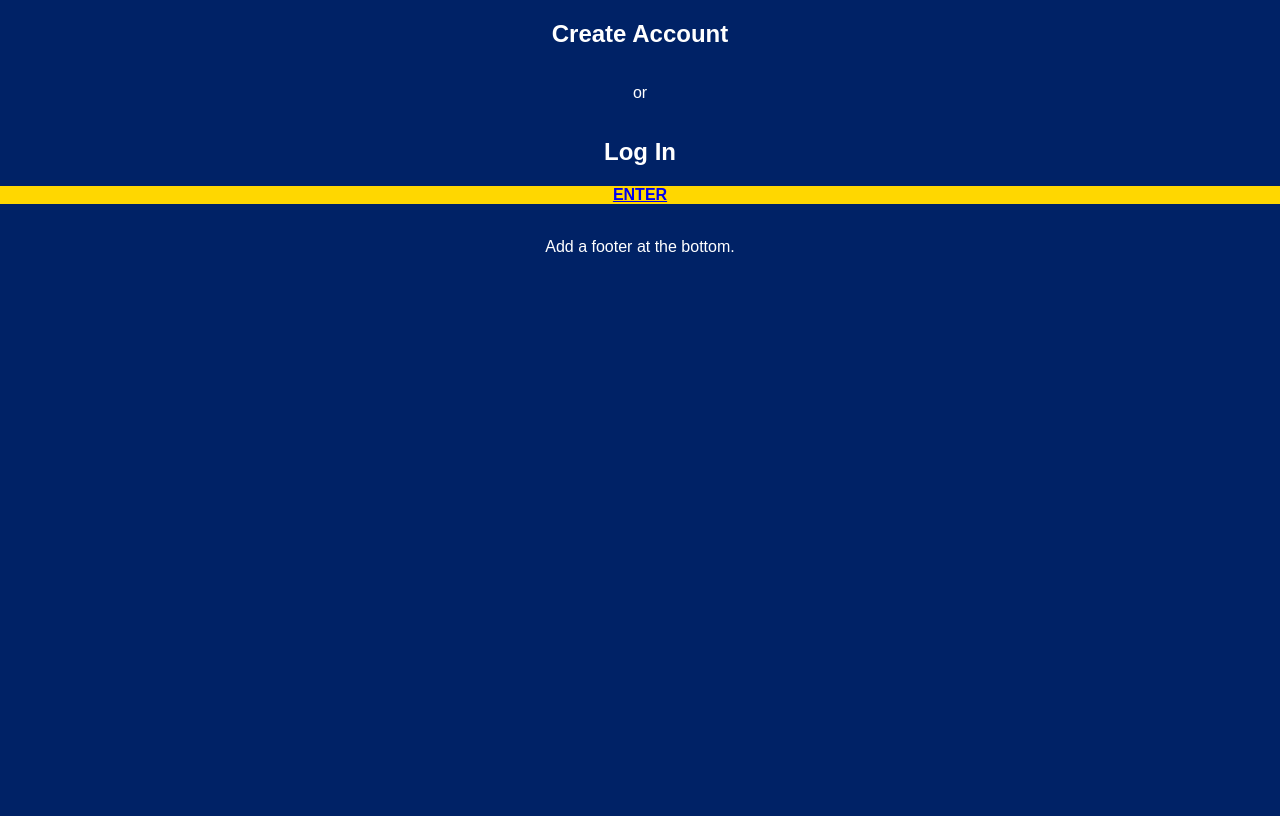
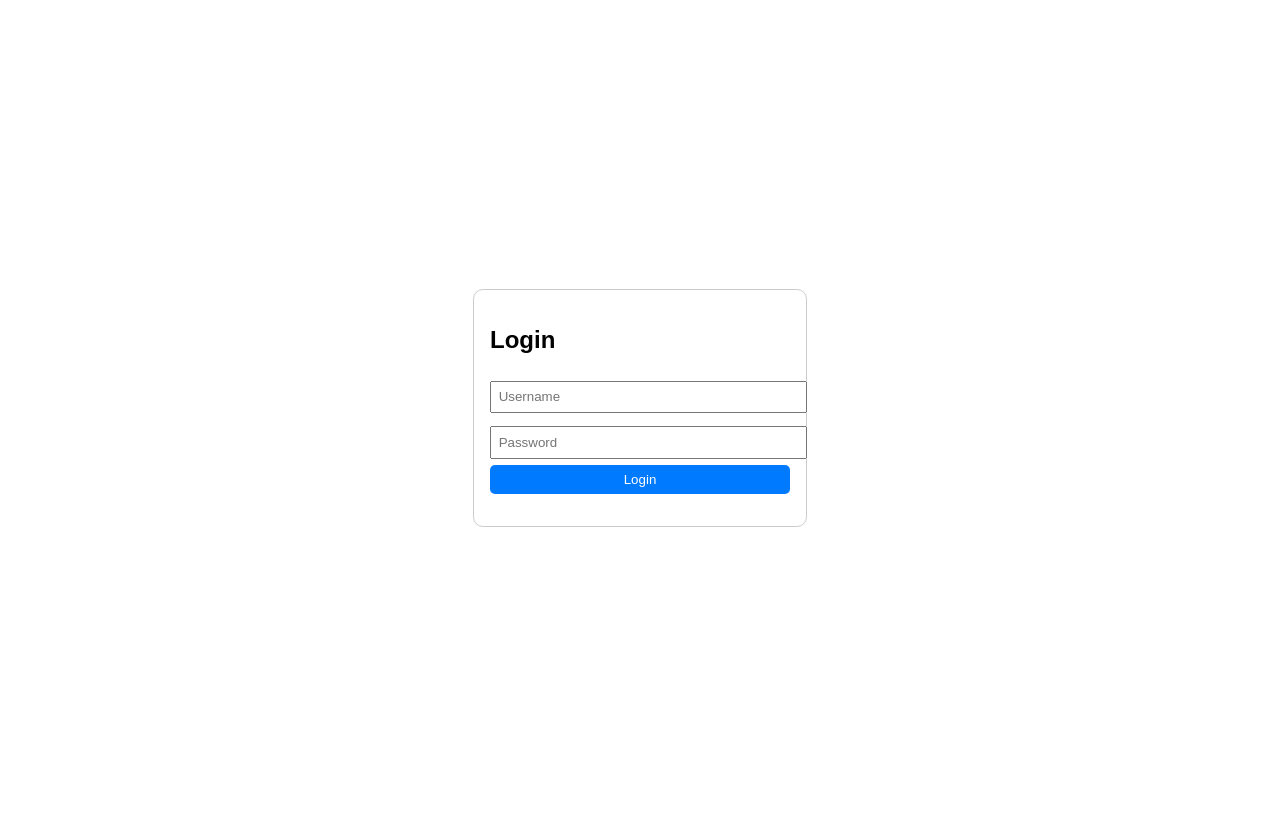
Before and after one commit to jpuskas3/javelin, a Python web app: template templates/index.html in a window 1280 px wide. Before the commit the page ends 252 px from the top, so only its background shows below. Run offline with Jinja, Linux system fonts and the light colour scheme; the template is opened without the code that fills it, so the values that code supplies are empty.

Commit message:
Update index.html

```diff
--- a/templates/index.html
+++ b/templates/index.html
@@ -1,20 +1,76 @@
 <!DOCTYPE html>
 <html lang="en">
 <head>
-<title>Webstation Login</title>
-<meta charset="utf-8">
-<meta name="viewport" content="width=device-width, initial-scale=1">
-<link rel="stylesheet" href="javelin.css">
-<!-- <script src="web.js"></script> -->
+  <meta charset="UTF-8" />
+  <title>Login - JAVELIN</title>
+  <style>
+    body {
+      font-family: sans-serif;
+      display: flex;
+      flex-direction: column;
+      align-items: center;
+      justify-content: center;
+      height: 100vh;
+    }
+    #login-box {
+      border: 1px solid #ccc;
+      padding: 1em;
+      border-radius: 10px;
+      width: 300px;
+    }
+    input {
+      width: 100%;
+      margin: 0.5em 0;
+      padding: 0.5em;
+    }
+    button {
+      width: 100%;
+      padding: 0.5em;
+      background: #007bff;
+      color: white;
+      border: none;
+      border-radius: 5px;
+    }
+    #message {
+      margin-top: 1em;
+      color: red;
+    }
+  </style>
 </head>
 <body>
+  <div id="login-box">
+    <h2>Login</h2>
+    <input type="text" id="username" placeholder="Username" />
+    <input type="password" id="password" placeholder="Password" />
+    <button onclick="login()">Login</button>
+    <div id="message"></div>
+  </div>
 
-  <h2>Create Account</h2>
-  <p>or</p>
-  <h2>Log In</h2>
-  <a href="javelin.html" style="background-color: gold;">ENTER</a>
-  <br>
-  <p>Add a footer at the bottom.</p>
+  <script>
+    async function login() {
+      const username = document.getElementById("username").value;
+      const password = document.getElementById("password").value;
 
+      const res = await fetch("/login", {
+        method: "POST",
+        headers: {
+          "Content-Type": "application/json"
+        },
+        body: JSON.stringify({ username, password })
+      });
+
+      const data = await res.json();
+
+      if (res.ok) {
+        document.getElementById("message").style.color = "green";
+        document.getElementById("message").innerText = "Login successful!";
+        // Redirect to another page or show a dashboard
+        setTimeout(() => window.location.href = "/dashboard.html", 1000);
+      } else {
+        document.getElementById("message").style.color = "red";
+        document.getElementById("message").innerText = data.message || "Login failed.";
+      }
+    }
+  </script>
 </body>
 </html>
```
